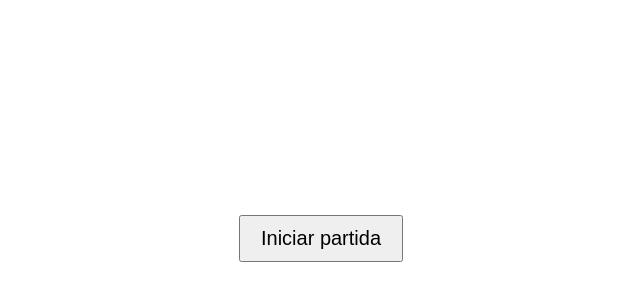
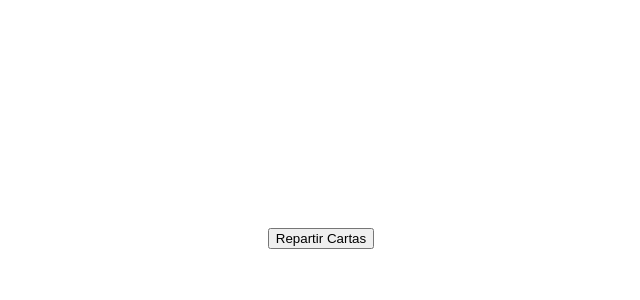
Before and after one commit to WilderParra-ux/Cardgame, a plain HTML site: page Index.html in a window 1280 px wide. Shown: the part 162-462 px from the top of the page, without its empty margins (319-959 px from the left). Drawn offline with Linux system fonts and the light colour scheme.

Commit message:
Update Index.html

```diff
--- a/Index.html
+++ b/Index.html
@@ -3,12 +3,13 @@
 <head>
     <meta charset="UTF-8">
     <meta name="viewport" content="width=device-width, initial-scale=1.0">
-    <title>Card Game</title>
+    <title>Juego de Cartas</title>
     <link rel="stylesheet" href="styles.css">
 </head>
 <body>
     <div id="game-container">
-        <button id="start-button">Iniciar partida</button>
+        <div id="deck"></div>
+        <button id="deal-button">Repartir Cartas</button>
     </div>
     <script src="app.js"></script>
 </body>
```
